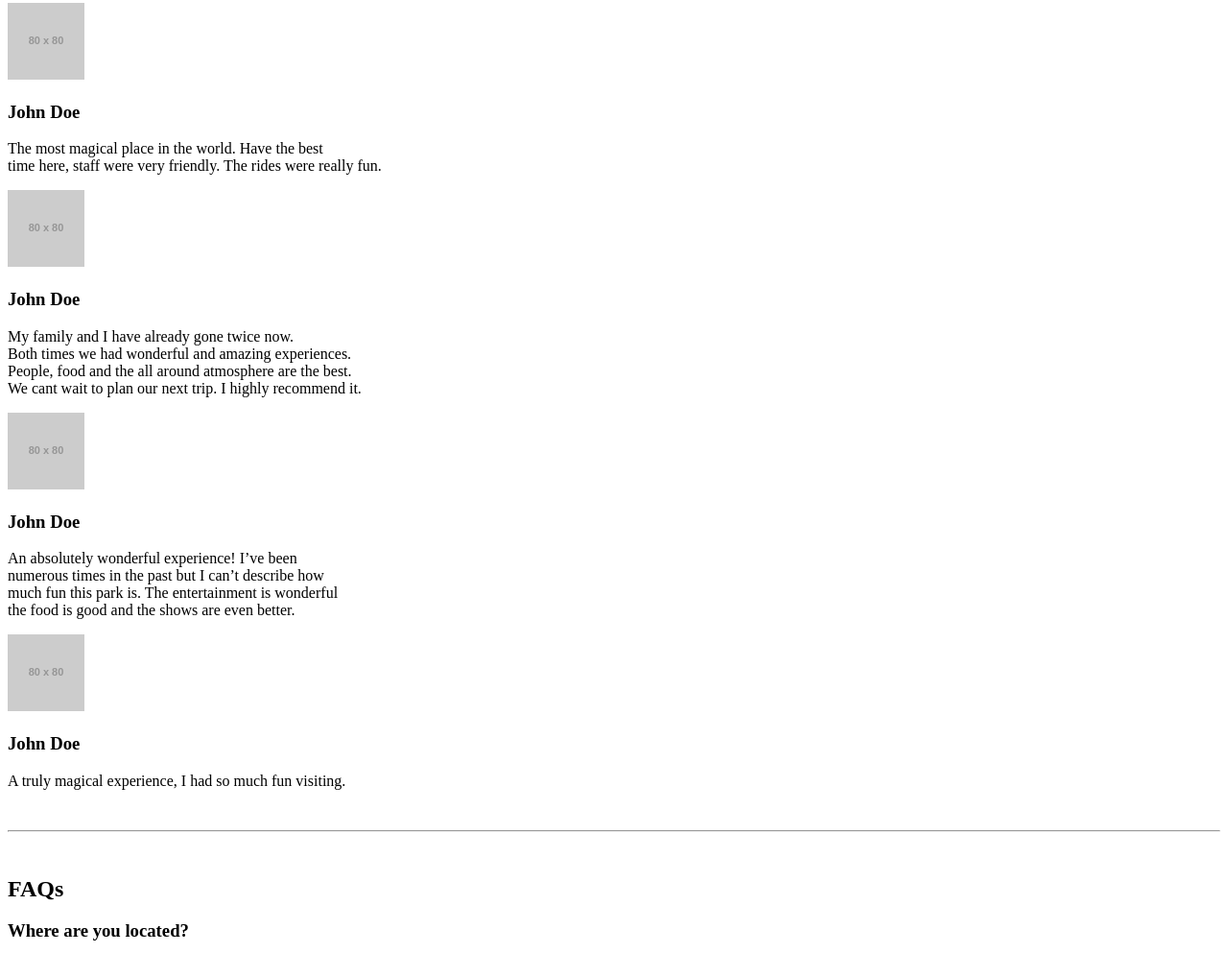
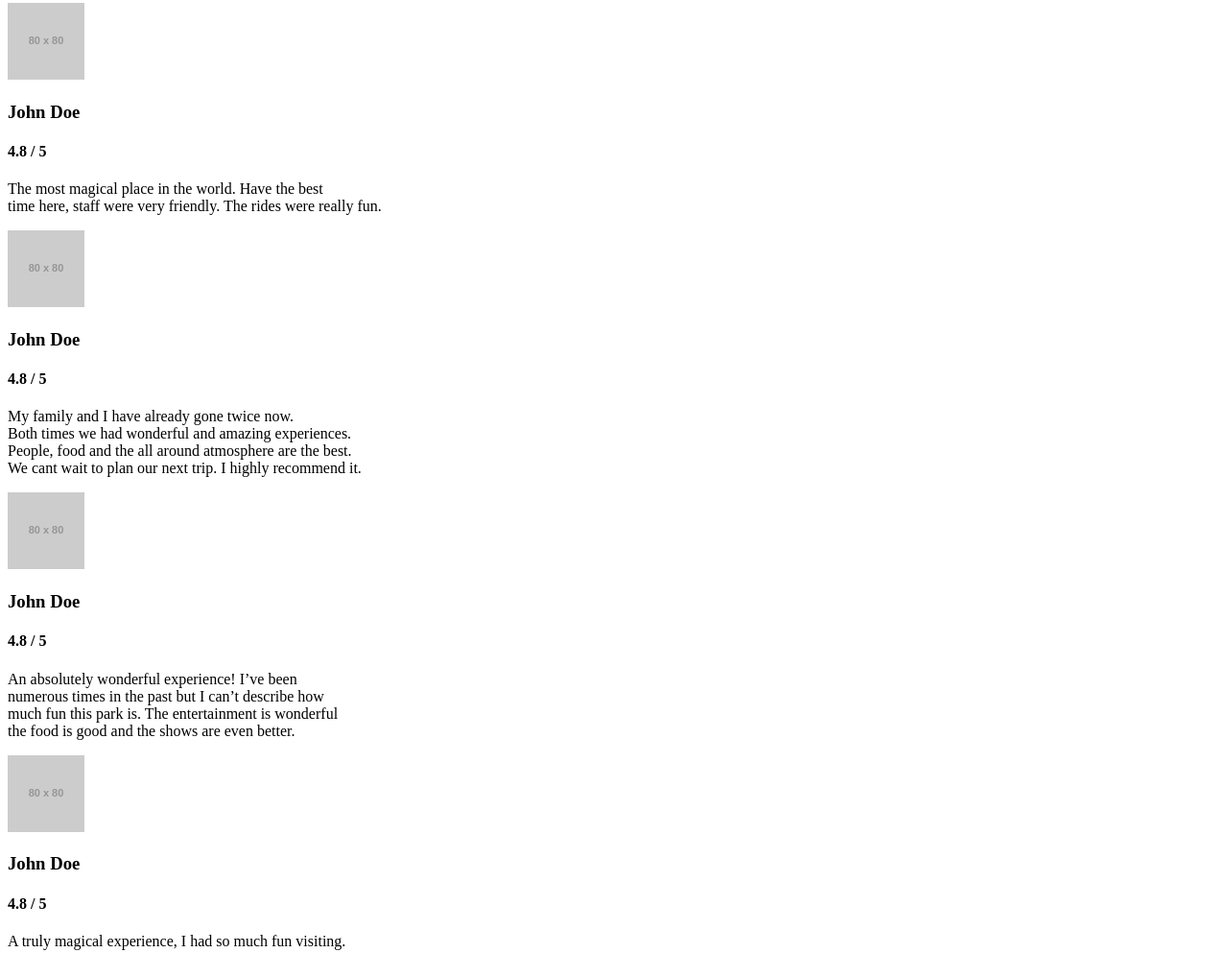
Before and after one commit to mousahmed/web_dev_team_42_project, a plain HTML site: page 2-week_6_html/about.html in a window 1280 px wide. Shown: the part 3695-4688 px from the top of the page at 96% size. Drawn offline with Linux system fonts and the light colour scheme; placeholder pictures from the web are drawn by us.

Commit message:
Added the stars rating to reviews

```diff
--- a/2-week_6_html/about.html
+++ b/2-week_6_html/about.html
@@ -251,6 +251,7 @@
                         <img src="https://via.placeholder.com/80" alt="Rating 1 - 4 Stars" width="80" height="80">
 
                         <h3>John Doe</h3>
+                        <h4>4.8 / 5</h4>
                         <p>The most magical place in the world. Have the best <br> time here, staff were very friendly.
                             The
                             rides were really fun.</p>
@@ -262,6 +263,7 @@
                         <img src="https://via.placeholder.com/80" alt="Rating 1 - 4 Stars" width="80" height="80">
 
                         <h3>John Doe</h3>
+                        <h4>4.8 / 5</h4>
                         <p>My family and I have already gone twice now. <br> Both times we had wonderful and amazing
                             experiences. <br> People, food and the all around atmosphere are the best. <br> We cant wait
                             to
@@ -278,6 +280,7 @@
                         <img src="https://via.placeholder.com/80" alt="Rating 1 - 4 Stars" width="80" height="80">
 
                         <h3>John Doe</h3>
+                        <h4>4.8 / 5</h4>
                         <p>An absolutely wonderful experience! I’ve been <br> numerous times in the past but I can’t
                             describe
                             how <br> much fun this park is. The entertainment is wonderful <br> the food is good and the
@@ -290,6 +293,7 @@
                         <img src="https://via.placeholder.com/80" alt="Rating 1 - 4 Stars" width="80" height="80">
 
                         <h3>John Doe</h3>
+                        <h4>4.8 / 5</h4>
                         <p>A truly magical experience, I had so much fun visiting. </p>
                     </div>
                     <!-- End Review 4 -->
```
Also changed, not shown: components/review/review.component.html (+1 -0 lines).
